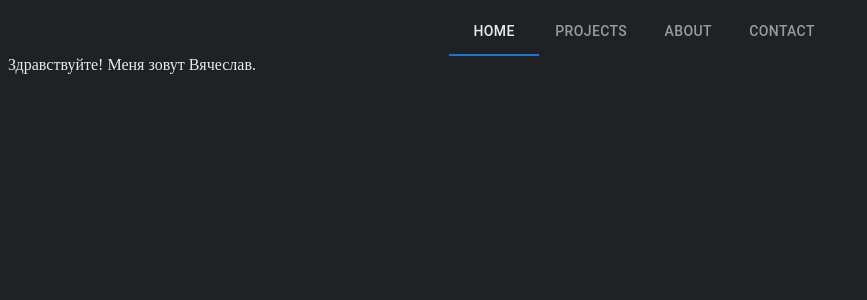
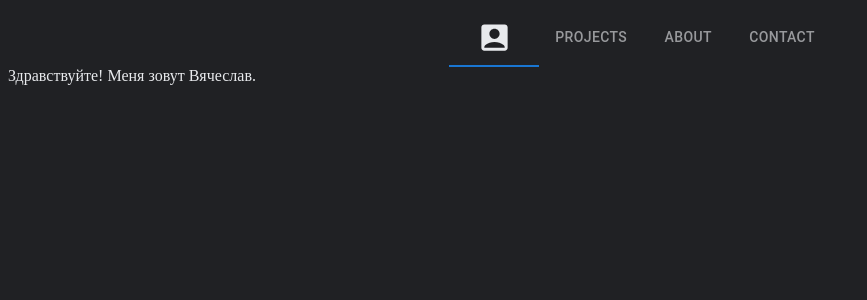
Before and after one commit to BVyacheslav/portfolio, a React (Create React App) app: page / in a window 1280 px wide. Shown: the top 300 px of the page, without its empty margins (0-867 px from the left). Built offline with nearby package versions, Linux system fonts and the light colour scheme.

Commit message:
update Navbar

```diff
--- a/package.json
+++ b/package.json
@@ -5,6 +5,7 @@
   "dependencies": {
     "@emotion/react": "^11.4.1",
     "@emotion/styled": "^11.3.0",
+    "@mui/icons-material": "^5.0.4",
     "@mui/material": "^5.0.4",
     "@testing-library/jest-dom": "^5.14.1",
     "@testing-library/react": "^11.2.7",
--- a/src/components/Navbar.tsx
+++ b/src/components/Navbar.tsx
@@ -2,6 +2,8 @@ import { Tab, Tabs } from '@mui/material';
 import React, { FC, useEffect } from 'react';
 import { useHistory } from 'react-router-dom';
 import { RouteNames } from '../router';
+
+import AccountBoxRoundedIcon from '@mui/icons-material/AccountBoxRounded';
 
 const Navbar: FC = () => {
     const router = useHistory();
@@ -27,7 +29,7 @@ const Navbar: FC = () => {
                 textColor='inherit'
                 centered>
                 <Tab
-                    label="HOME"
+                    icon={<AccountBoxRoundedIcon fontSize="large"/>}
                     onClick={() => router.push(RouteNames.HOME)}
                 />
                 <Tab
```
Also changed, not shown: 1 other file (tests, documents, lock files or other folders).
